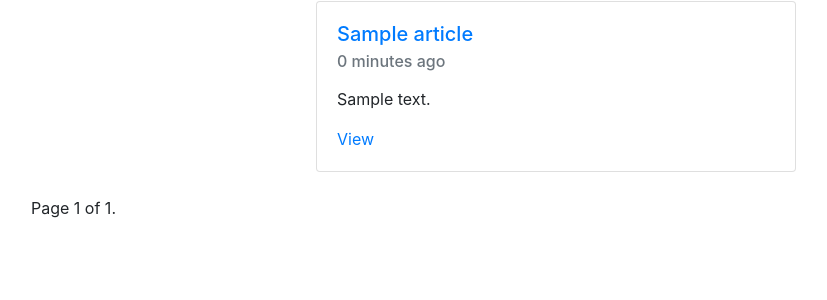
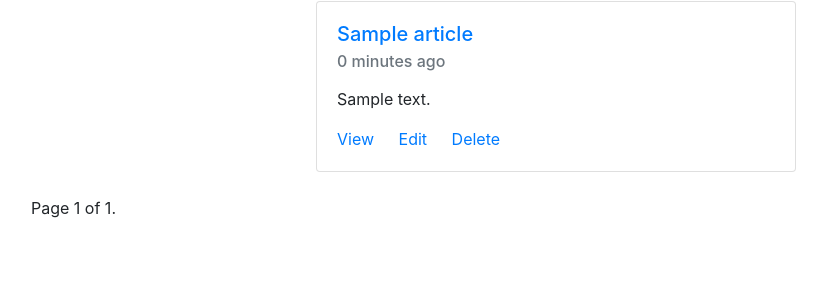
Before and after one commit to Stikerz/Blog, a Django app: page /articles/article_list/ in a window 1280 px wide. Shown: the part 127-427 px from the top of the page, without its empty margins (54-881 px from the left). Run offline with Django 3.2, Linux system fonts and the light colour scheme; a user stored in the database is signed in; tables that the repository leaves empty hold one stand-in row (values such as "Sample post"); some libraries are stand-ins or nearby versions.

Commit message:
Add ability to edit/delete article
  - Add Remove ability based on permissions
  - Add Delete ability based on permissions

```diff
--- a/articles/views.py
+++ b/articles/views.py
@@ -81,7 +81,7 @@ def article_list(request):
         paginator = Paginator(query_set, 5)
         page = request.GET.get('page')
         object_list = paginator.get_page(page)
-        context = {'object_list': object_list}
+        context = {'object_list': object_list, 'request': request}
 
         return render(request, template, context)
     else:
--- a/templates/articles/article_list.html
+++ b/templates/articles/article_list.html
@@ -27,9 +27,14 @@
     <h6 class="card-subtitle mb-2 text-muted">{{ obj.updated | timesince }} ago
     </h6>
     <p class="card-text">{{ obj.body | linebreaks | truncatechars:60 }}</p>
-    <a href=""{% url 'articles:article_detailed_view' slug=obj.slug %}""
+    <a href="{% url 'articles:article_detailed_view' slug=obj.slug %}"
         class="card-link">View</a>
-{#    <a href="#" class="card-link">Another link</a>#}
+      {% if  request.user == obj.user %}
+    <a href="{% url 'articles:article_update' slug=obj.slug %}"
+       class="card-link">Edit</a>
+    <a href="{% url 'articles:article_delete' slug=obj.slug %}"
+       class="card-link">Delete</a>
+      {% endif %}
   </div>
 </div><br/>
 
```
